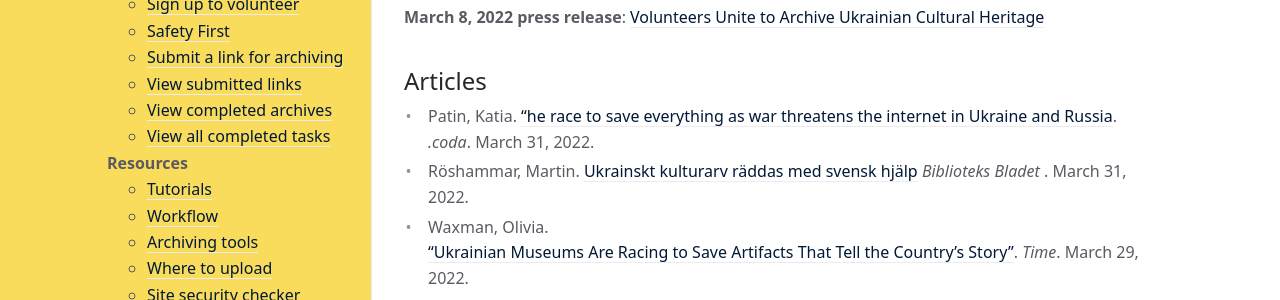
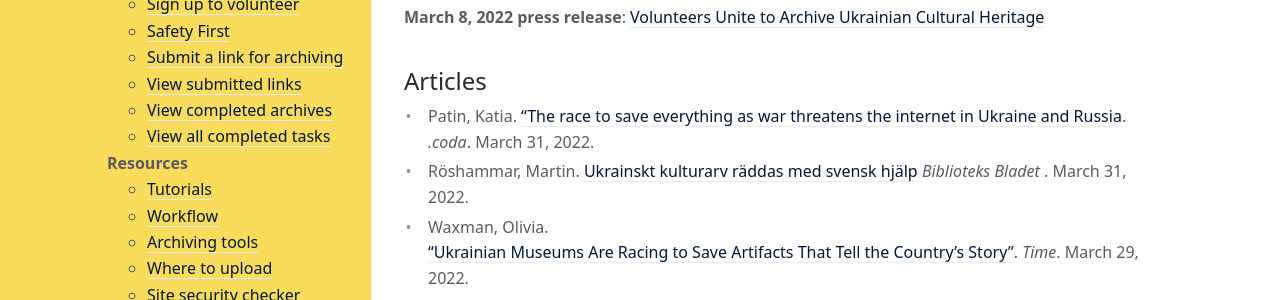
Before and after one commit to sucho-archiving/sucho-archiving.github.io, a Jekyll site: the page built from press.md, in a window 1280 px wide and 900 px high. Shown: the part 145-445 px from the top of the window. Built offline with Jekyll 4.4.1, drawn with Linux system fonts in a browser that asks for light colours.

Commit message:
Update press.md

```diff
--- a/press.md
+++ b/press.md
@@ -9,7 +9,7 @@ Media inquiries can be directed to the project admins at **info@sucho.org**.
 **March 8, 2022 press release**: [Volunteers Unite to Archive Ukrainian Cultural Heritage](/press-release-20220308-volunteers-unite)
 
 ## Articles
-- Patin, Katia. ["he race to save everything as war threatens the internet in Ukraine and Russia](https://www.codastory.com/authoritarian-tech/destruction-internet-russia-ukraine/). *.coda*. March 31, 2022.
+- Patin, Katia. ["The race to save everything as war threatens the internet in Ukraine and Russia](https://www.codastory.com/authoritarian-tech/destruction-internet-russia-ukraine/). *.coda*. March 31, 2022.
 - Röshammar, Martin. [Ukrainskt kulturarv räddas med svensk hjälp](https://www.biblioteksbladet.se/nyheter/internationellt/ukrainskt-kulturarv-sparas-med-svensk-hjalp/) *Biblioteks Bladet* . March 31, 2022.
 - Waxman, Olivia. ["Ukrainian Museums Are Racing to Save Artifacts That Tell the Country’s Story"](https://time.com/6161734/ukraine-war-history-museums/). *Time*. March 29, 2022.
 - Hedberg, Kristina. ["Svenskt nätverk har säkerhetskopierat Ukrainas internet"](https://archive.ph/MaRvB). *Dagens Nyheter*, March 25, 2022.
```
